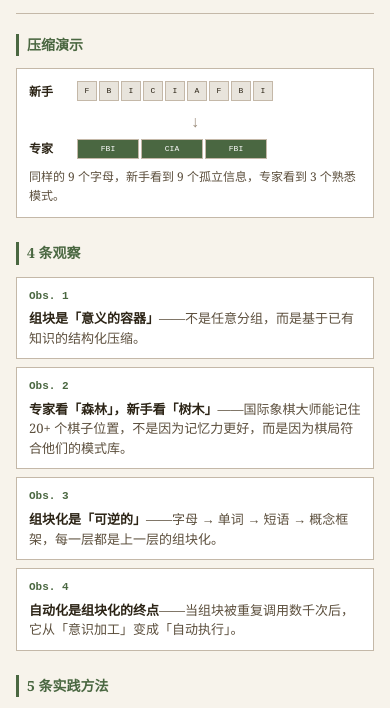
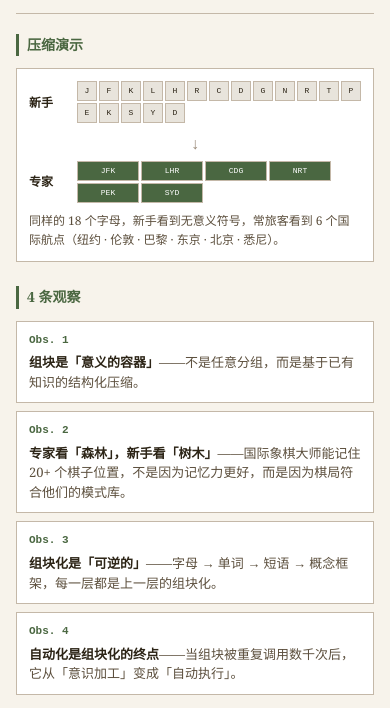
Before and after one commit to 0065paula/cognitive-visual-lab, a plain HTML site: page products/03-chunking/mobile.html in a window 390 px wide. Shown: the part 107-815 px from the top of the page. Drawn offline with Linux system fonts and the light colour scheme.

Commit message:
feat: product #03 chunking v3 - deeper airport codes example
- Replace FBI/CIA example with JFK/LHR/CDG/NRT/PEK/SYD airport codes
- 18 letters → 6 chunks, no repeats, real domain expertise required
- Each chunk activates a city knowledge network (NYC/London/Paris/Tokyo/Beijing/Sydney)
- Update mobile version and regenerate all assets

```diff
--- a/products/03-chunking/mobile.html
+++ b/products/03-chunking/mobile.html
@@ -122,21 +122,27 @@
       <div class="chunk-row">
         <span class="chunk-label">新手</span>
         <div class="chunk-blocks">
-          <div class="chunk-block isolated">F</div><div class="chunk-block isolated">B</div><div class="chunk-block isolated">I</div>
-          <div class="chunk-block isolated">C</div><div class="chunk-block isolated">I</div><div class="chunk-block isolated">A</div>
-          <div class="chunk-block isolated">F</div><div class="chunk-block isolated">B</div><div class="chunk-block isolated">I</div>
+          <div class="chunk-block isolated">J</div><div class="chunk-block isolated">F</div><div class="chunk-block isolated">K</div>
+          <div class="chunk-block isolated">L</div><div class="chunk-block isolated">H</div><div class="chunk-block isolated">R</div>
+          <div class="chunk-block isolated">C</div><div class="chunk-block isolated">D</div><div class="chunk-block isolated">G</div>
+          <div class="chunk-block isolated">N</div><div class="chunk-block isolated">R</div><div class="chunk-block isolated">T</div>
+          <div class="chunk-block isolated">P</div><div class="chunk-block isolated">E</div><div class="chunk-block isolated">K</div>
+          <div class="chunk-block isolated">S</div><div class="chunk-block isolated">Y</div><div class="chunk-block isolated">D</div>
         </div>
       </div>
       <div style="text-align: center; color: var(--bronze-light); margin: 4px 0;">↓</div>
       <div class="chunk-row">
         <span class="chunk-label">专家</span>
         <div class="chunk-blocks">
-          <div class="chunk-block grouped" style="width: 62px;">FBI</div>
-          <div class="chunk-block grouped" style="width: 62px;">CIA</div>
-          <div class="chunk-block grouped" style="width: 62px;">FBI</div>
+          <div class="chunk-block grouped" style="width: 62px;">JFK</div>
+          <div class="chunk-block grouped" style="width: 62px;">LHR</div>
+          <div class="chunk-block grouped" style="width: 62px;">CDG</div>
+          <div class="chunk-block grouped" style="width: 62px;">NRT</div>
+          <div class="chunk-block grouped" style="width: 62px;">PEK</div>
+          <div class="chunk-block grouped" style="width: 62px;">SYD</div>
         </div>
       </div>
-      <p style="font-size: 12px; color: var(--sepia-light); margin-top: 8px;">同样的 9 个字母，新手看到 9 个孤立信息，专家看到 3 个熟悉模式。</p>
+      <p style="font-size: 12px; color: var(--sepia-light); margin-top: 8px;">同样的 18 个字母，新手看到无意义符号，常旅客看到 6 个国际航点（纽约 · 伦敦 · 巴黎 · 东京 · 北京 · 悉尼）。</p>
     </div>
   </div>
 
```
Also changed, not shown: products/03-chunking/assets/mobile-cn.png, 2 other files.
